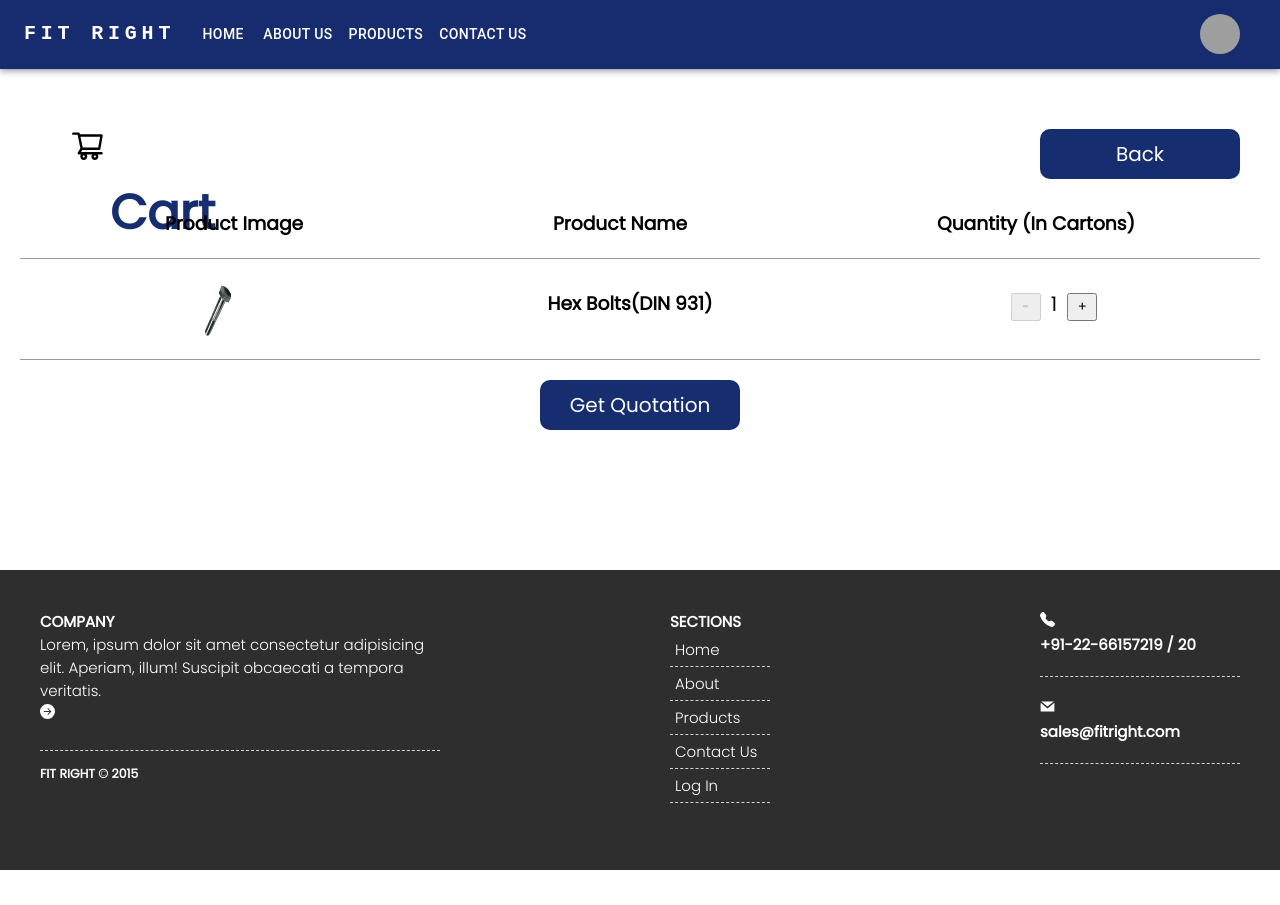
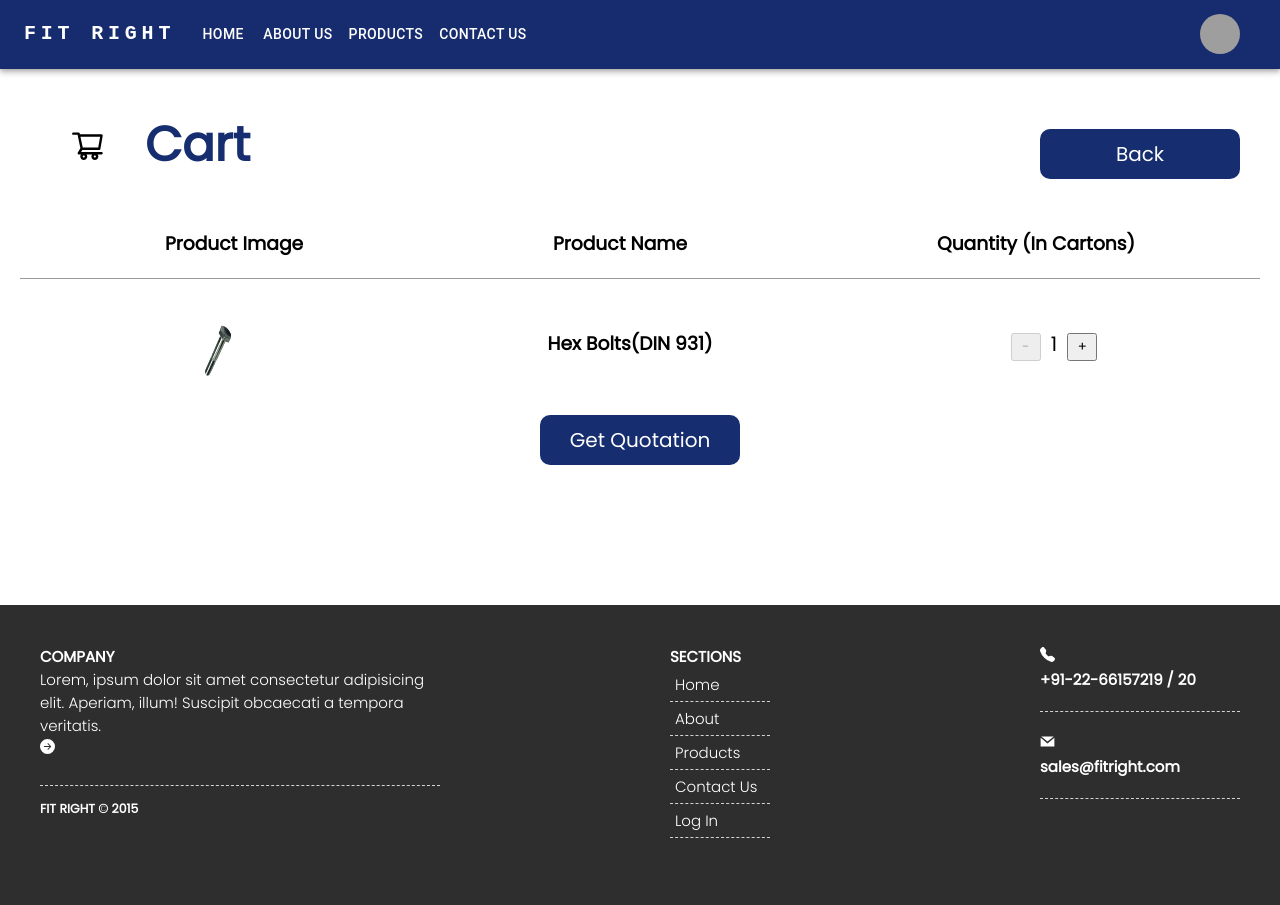
Before and after one commit to akshayrathod205/Sem5-MPR-Frontend, a React (Vite) app: page /cart in a window 1280 px wide. Before the commit the page ends 870 px from the top, so only its background shows below. Built offline with nearby package versions, Linux system fonts and the light colour scheme; grey boxes are pictures that could not be loaded.

Commit message:
Update cart.css

```diff
--- a/src/Components/cart.css
+++ b/src/Components/cart.css
@@ -1,6 +1,11 @@
 .cart-container {
   background-color: #ffffff;
   padding: 20px;
+}
+
+.head{
+  display: flex;
+  gap: -3rem;
 }
 
 .cart-icon{
@@ -28,7 +33,7 @@
 }
 
 .cart-table{
-  padding-top: 30px;
+  padding-top: 50px;
   padding-left: 20px;
   display: flex;
   justify-content: space-around;
@@ -62,6 +67,7 @@
   justify-content: center;
   align-items: center;
   background-color: white;
+  margin-top: -5px;
 }
 
 .quotation:hover{
```
